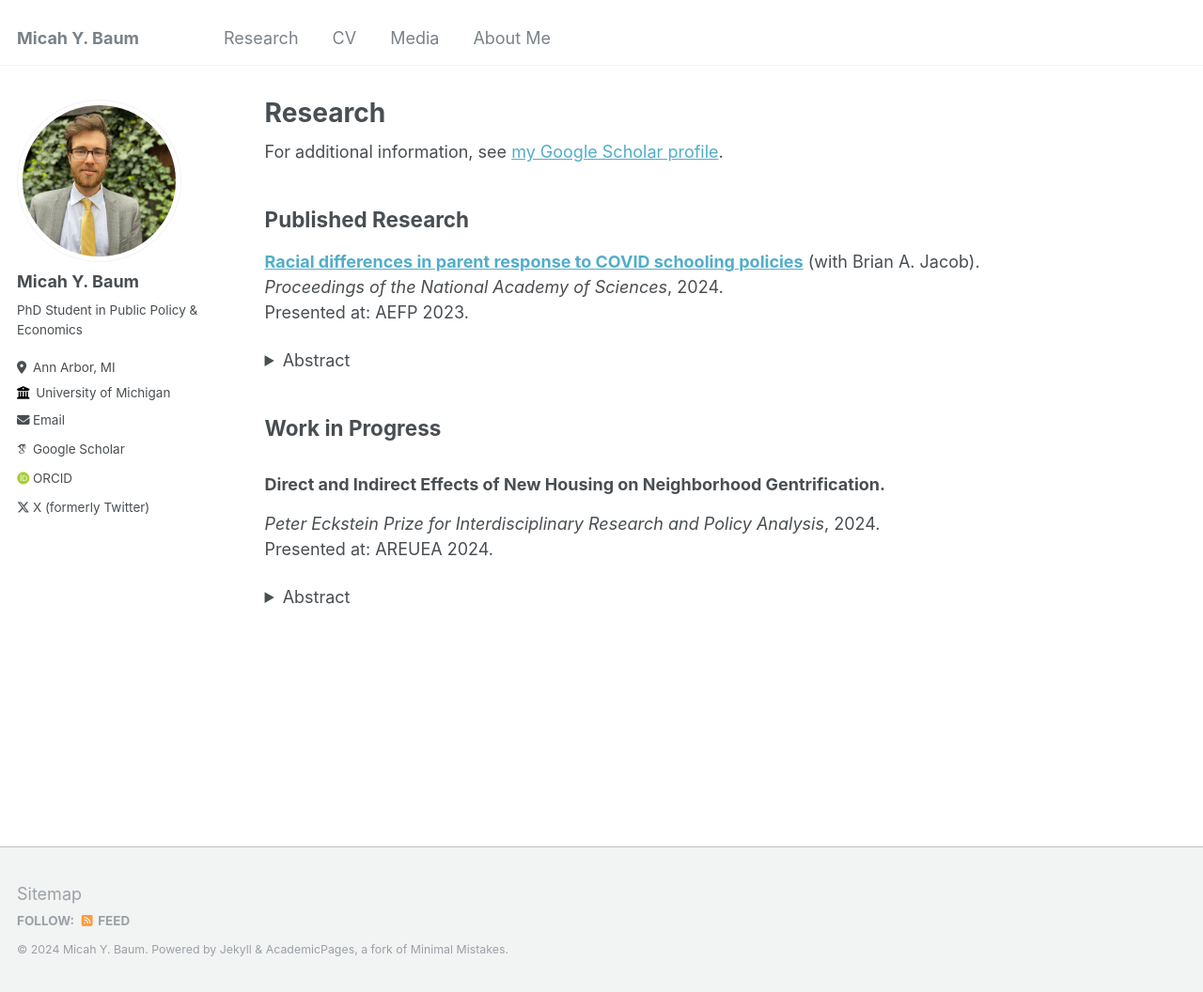
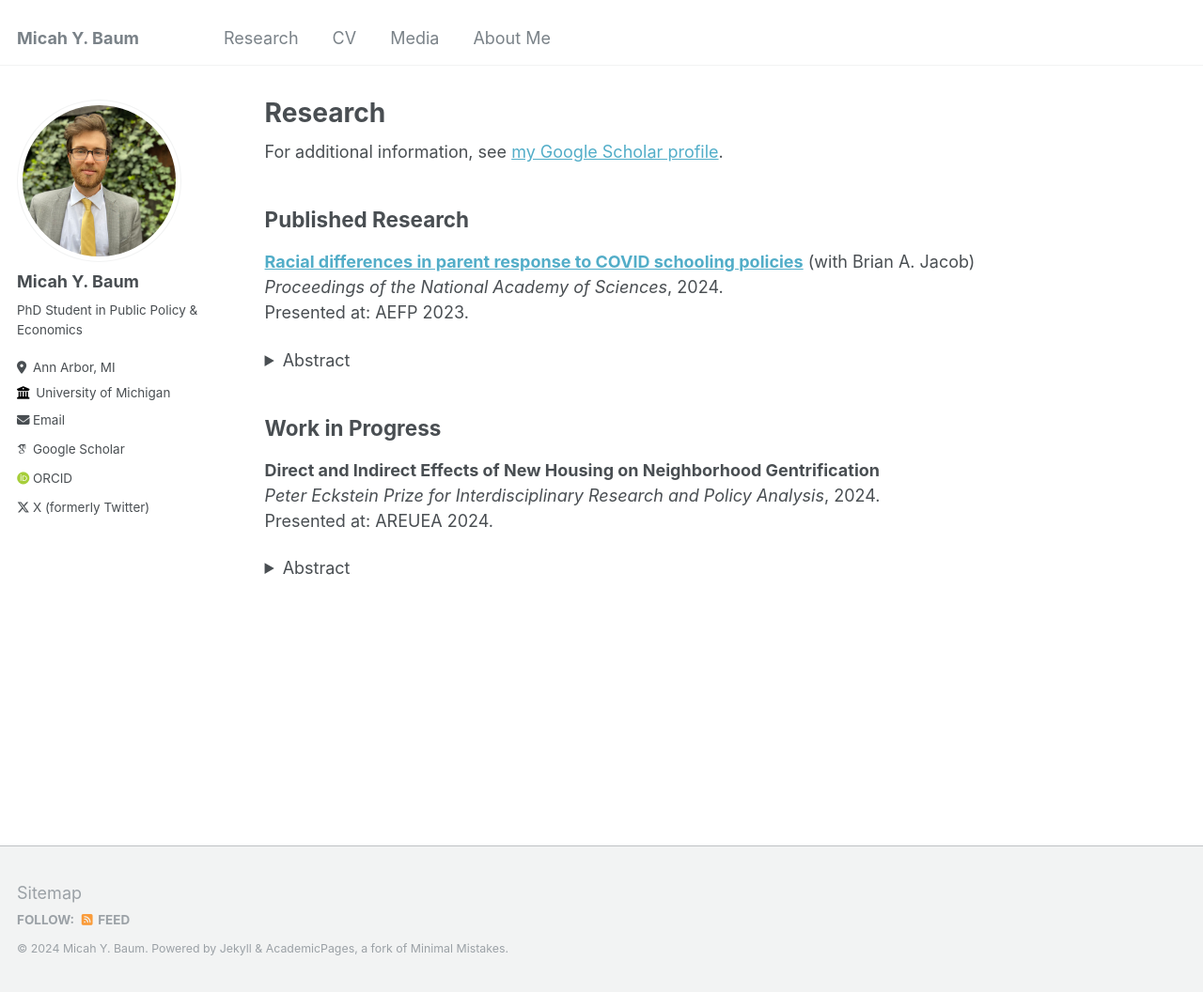
Before and after one commit to micah-baum/micah-baum.github.io, a Jekyll site: the page built from _pages/research.md, in a window 1280 px wide and 1056 px high. Shown: the whole window at 94% size. Built offline with Jekyll 4.4.1, drawn with Linux system fonts in a browser that asks for light colours; some web fonts are replaced.

```diff
--- a/_pages/research.md
+++ b/_pages/research.md
@@ -12,7 +12,7 @@ author_profile: true
 {% include base_path %}
 
 ## Published Research
-**[Racial differences in parent response to COVID schooling policies](https://micah-baum.github.io/files/baum-jacob-pnas-2024.pdf)** (with Brian A. Jacob). <br>
+**[Racial differences in parent response to COVID schooling policies](https://micah-baum.github.io/files/baum-jacob-pnas-2024.pdf)** (with Brian A. Jacob) <br>
 _Proceedings of the National Academy of Sciences_, 2024. <br>
 Presented at: AEFP 2023.
 <details> <summary>Abstract</summary>
@@ -22,7 +22,7 @@ This paper examines whether school COVID-19 policies influenced enrollment diffe
 
 
 ## Work in Progress
-### Direct and Indirect Effects of New Housing on Neighborhood Gentrification. <br>
+**Direct and Indirect Effects of New Housing on Neighborhood Gentrification** <br>
 _Peter Eckstein Prize for Interdisciplinary Research and Policy Analysis_, 2024. <br>
 Presented at: AREUEA 2024.
 <details> <summary>Abstract</summary>
```
